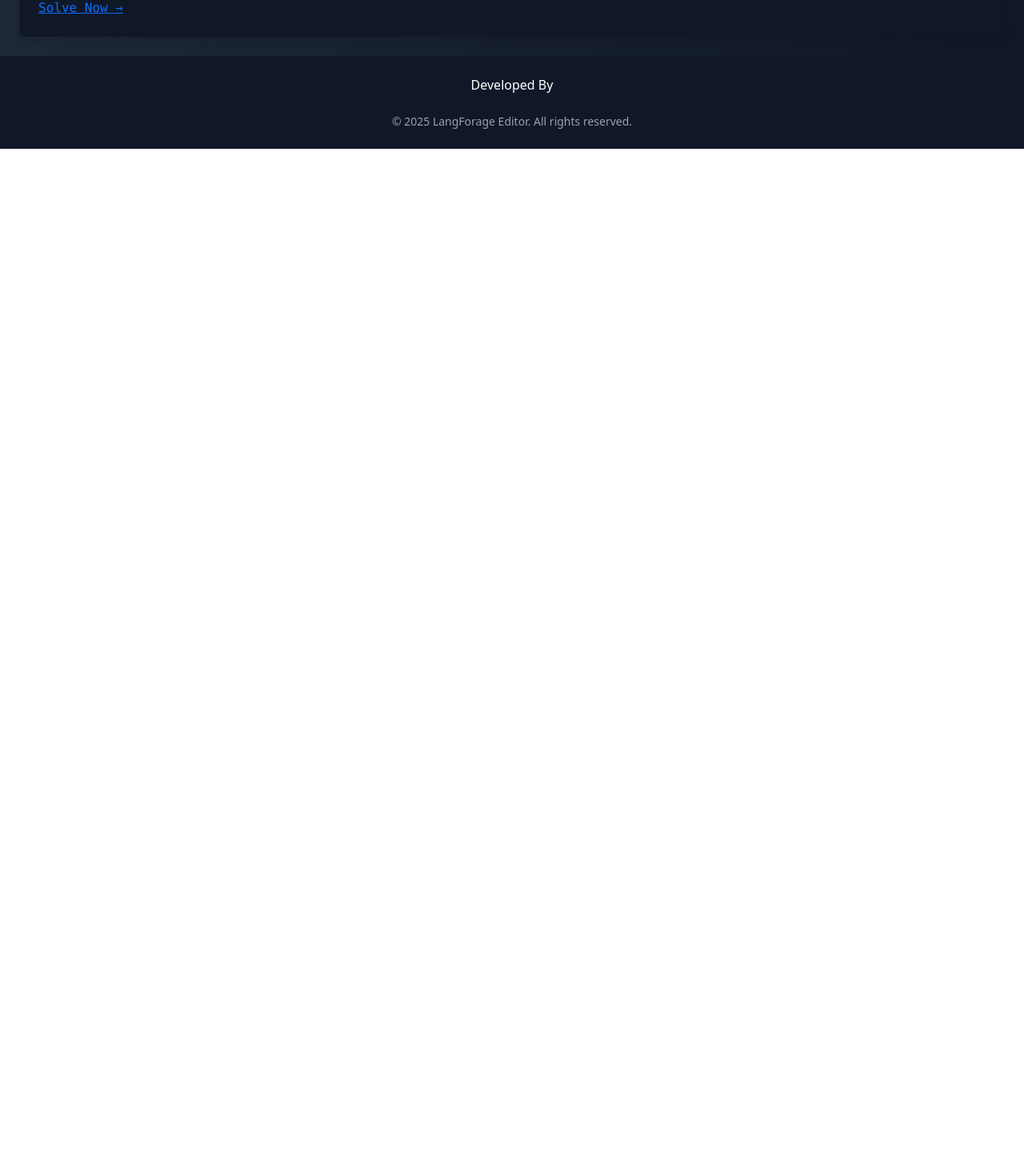
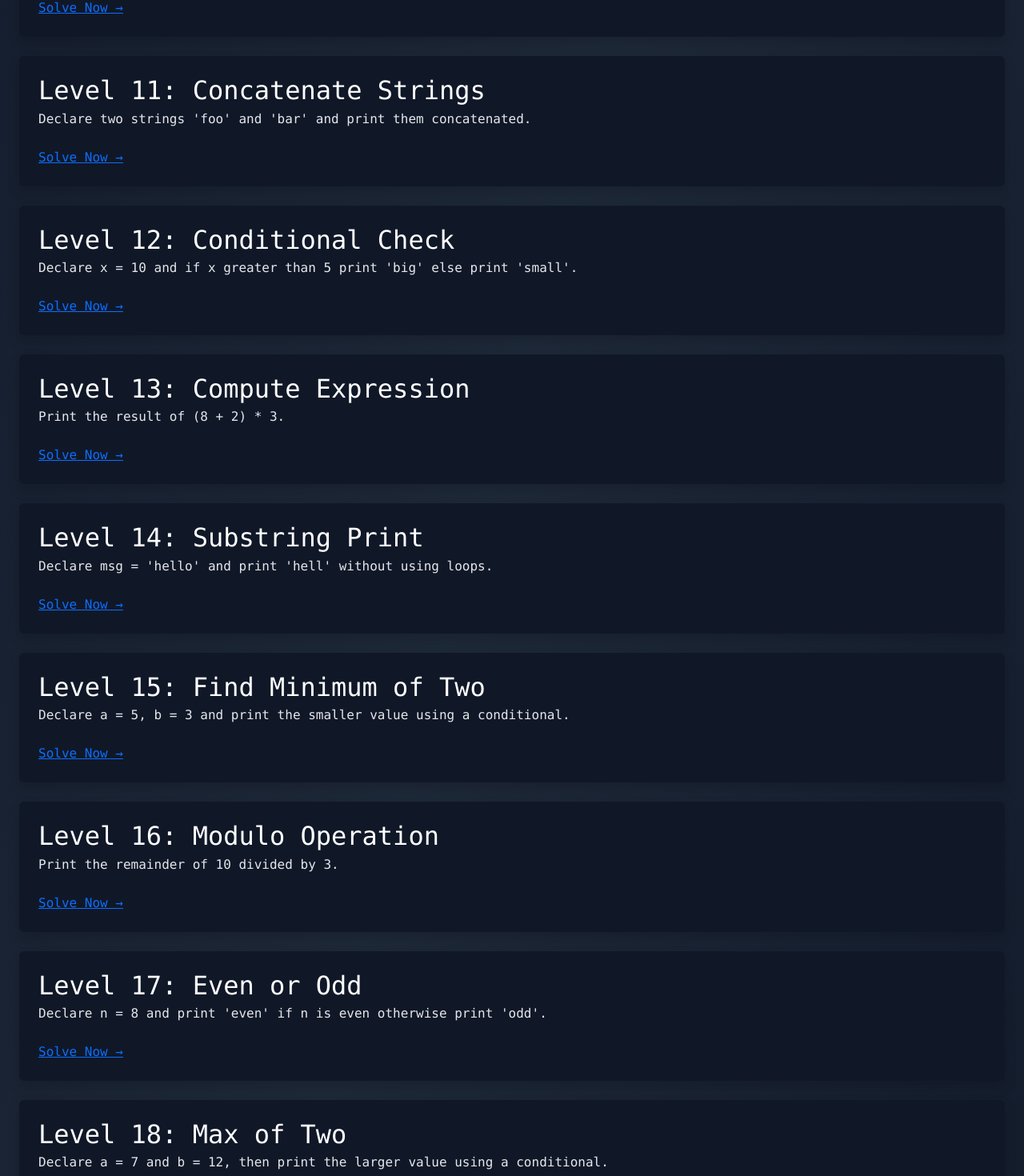
Before and after one commit to vdsn0905/Langforage-Editor, a React (Vite) app: page /challenges in a window 1280 px wide. Shown: the part 1936-3406 px from the top of the page at 80% size. Before the commit the page ends 2122 px from the top, so only its background shows below. Built offline with nearby package versions, Linux system fonts and the light colour scheme.

Commit message:
Add files via upload

```diff
--- a/src/components/challenges.js
+++ b/src/components/challenges.js
@@ -36,9 +36,9 @@ export const challenges = [
   },
   {
     level: 6,
-    title: "Print Array Element",
-    task: "Print the first element of array [3, 6, 9].",
-    hint: "Use array indexing.",
+    title: "Print a Value",
+    task: "Declare a variable a with value 3 and print it.",
+    hint: "Use banao and dikhao.",
     expectedOutput: `3\n`,
   },
   {
@@ -69,4 +69,109 @@ export const challenges = [
     hint: "Use dikhao with division.",
     expectedOutput: `5\n`,
   },
+  {
+    level: 11,
+    title: "Concatenate Strings",
+    task: "Declare two strings 'foo' and 'bar' and print them concatenated.",
+    hint: "Use + to join strings and dikhao to print.",
+    expectedOutput: `foobar\n`,
+  },
+  {
+    level: 12,
+    title: "Conditional Check",
+    task: "Declare x = 10 and if x greater than 5 print 'big' else print 'small'.",
+    hint: "Use yadi and nahito.",
+    expectedOutput: `big\n`,
+  },
+  {
+    level: 13,
+    title: "Compute Expression",
+    task: "Print the result of (8 + 2) * 3.",
+    hint: "Use arithmetic operators.",
+    expectedOutput: `30\n`,
+  },
+  {
+    level: 14,
+    title: "Substring Print",
+    task: "Declare msg = 'hello' and print 'hell' without using loops.",
+    hint: "You can declare a new variable equal to 'hell' or use string operations.",
+    expectedOutput: `hell\n`,
+  },
+  {
+    level: 15,
+    title: "Find Minimum of Two",
+    task: "Declare a = 5, b = 3 and print the smaller value using a conditional.",
+    hint: "Use yadi and nahito to compare and print.",
+    expectedOutput: `3\n`,
+  },
+  {
+    level: 16,
+    title: "Modulo Operation",
+    task: "Print the remainder of 10 divided by 3.",
+    hint: "Use % for modulo and dikhao to print.",
+    expectedOutput: `1\n`,
+  },
+  {
+    level: 17,
+    title: "Even or Odd",
+    task: "Declare n = 8 and print 'even' if n is even otherwise print 'odd'.",
+    hint: "Use % and yadi/nahito.",
+    expectedOutput: `even\n`,
+  },
+  {
+    level: 18,
+    title: "Max of Two",
+    task: "Declare a = 7 and b = 12, then print the larger value using a conditional.",
+    hint: "Use yadi to compare a and b.",
+    expectedOutput: `12\n`,
+  },
+  {
+    level: 19,
+    title: "Simple Difference",
+    task: "Print the result of 9 minus 4.",
+    hint: "Use arithmetic in the expression.",
+    expectedOutput: `5\n`,
+  },
+  {
+    level: 20,
+    title: "Is Positive",
+    task: "Declare x = -3 and print 'positive' if x > 0 else print 'non-positive'.",
+    hint: "Use yadi and nahito.",
+    expectedOutput: `non-positive\n`,
+  },
+  {
+    level: 21,
+    title: "Multiply and Add",
+    task: "Print the result of (4 * 5) + 2.",
+    hint: "Combine multiplication and addition in one expression.",
+    expectedOutput: `22\n`,
+  },
+  {
+    level: 22,
+    title: "String Repeat",
+    task: "Declare a = 'ha' and b = a + a, then print b.",
+    hint: "Use + to join strings.",
+    expectedOutput: `haha\n`,
+  },
+  {
+    level: 23,
+    title: "Compare Strings",
+    task: "Declare s = 'abc' and t = 'abc'. Print 'equal' if they are equal, else 'not equal'.",
+    hint: "Use yadi with == to compare strings.",
+    expectedOutput: `equal\n`,
+  },
+  {
+    level: 24,
+    title: "Modulo Math Combo",
+    task: "Print (20 % 6) + (3 * 2).",
+    hint: "Use % together with other arithmetic.",
+    expectedOutput: `8\n`,
+  },
+  {
+    level: 25,
+    title: "Compute and Print",
+    task: "Declare x = 5 * 3 and print x.",
+    hint: "Use banao to declare x with the computed expression.",
+    expectedOutput: `15\n`,
+  },
 ];
```
